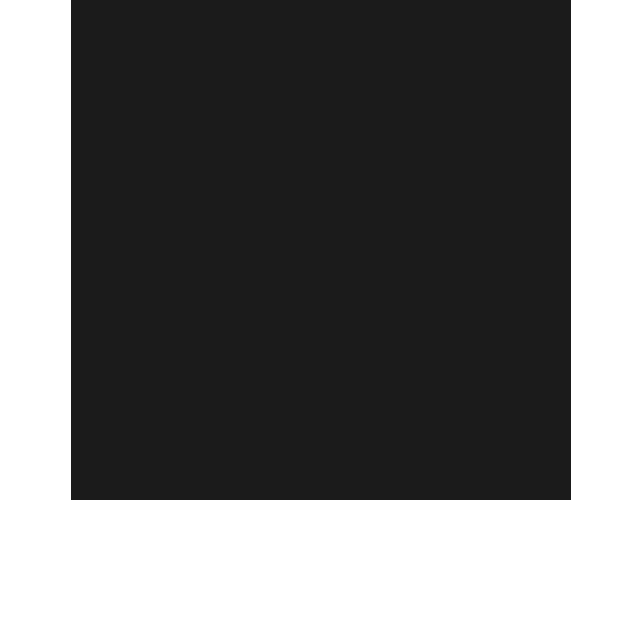
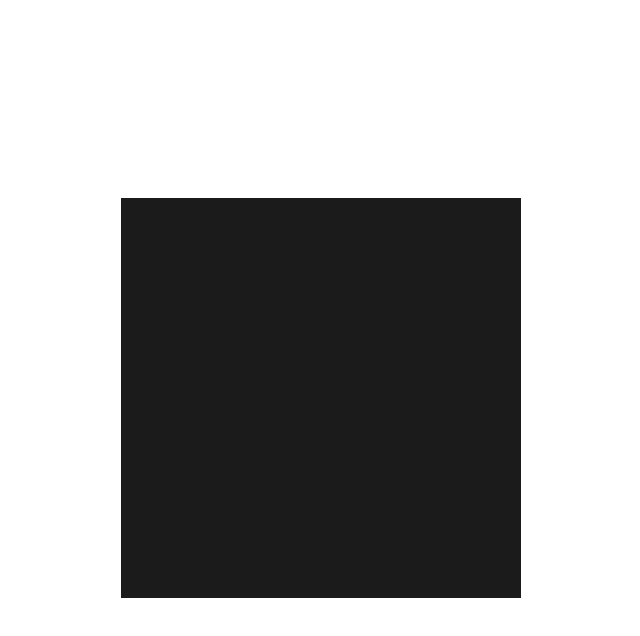
Before and after one commit to vainoruhanen/MatoPeli, a plain HTML site: page index.html in a window 1280 px wide. Shown: the whole page, without its empty margins (319-959 px from the left). Drawn offline with Linux system fonts and the light colour scheme.

Commit message:
Update index.html
jaa

```diff
--- a/index.html
+++ b/index.html
@@ -8,15 +8,15 @@
     * { padding: 0; margin: 0; }
     canvas { background: #1b1b1b;}
     body{
-      display: flex;
-      flex-direction: column;
-      justify-content: center;
-      align-items: center;
+      position: absolute;
+      left: 50%;
+      top: 50%;
+      transform: translate(-50%, -50%);
     }
   </style>
 </head>
 <body>
-  <canvas id="game" width="500" height="500"/>
+  <canvas id="game" width="400" height="400"/>
   <script src="index.js"></script>
 </body>
 </html>
```
